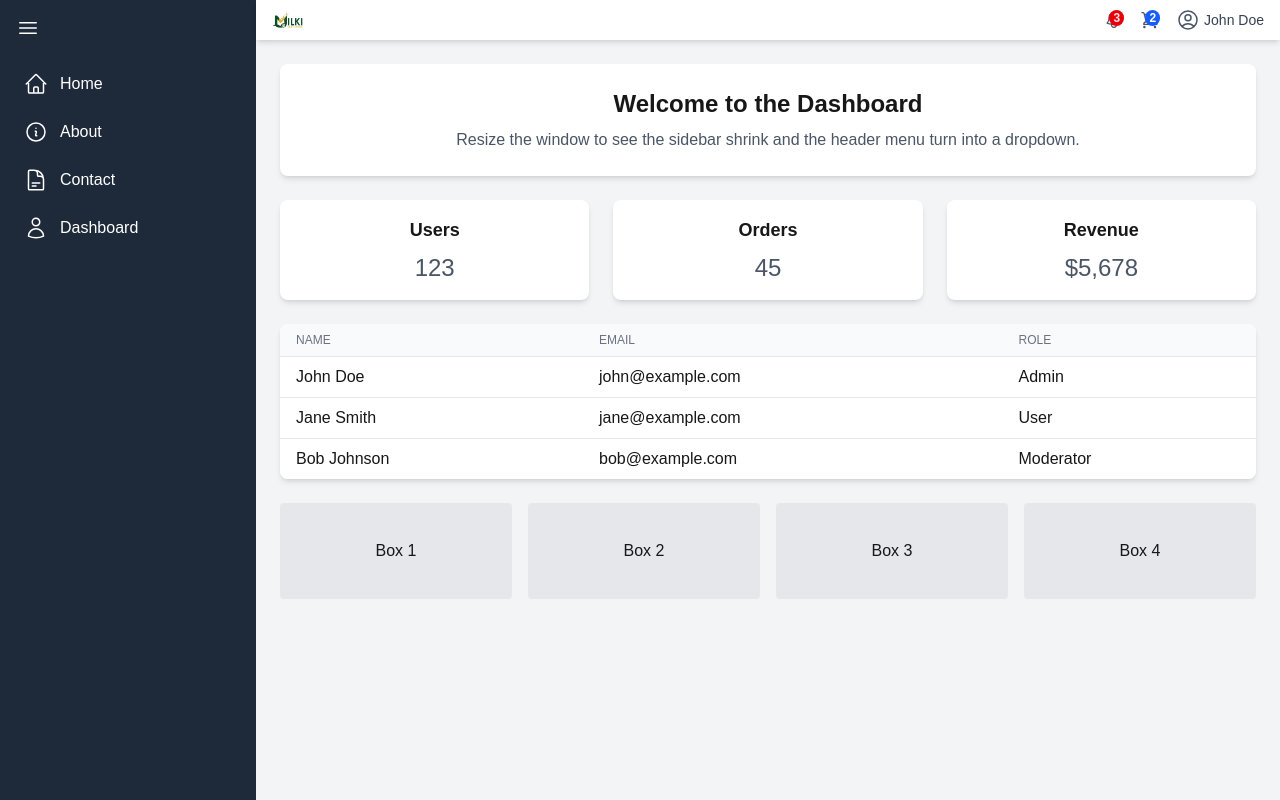
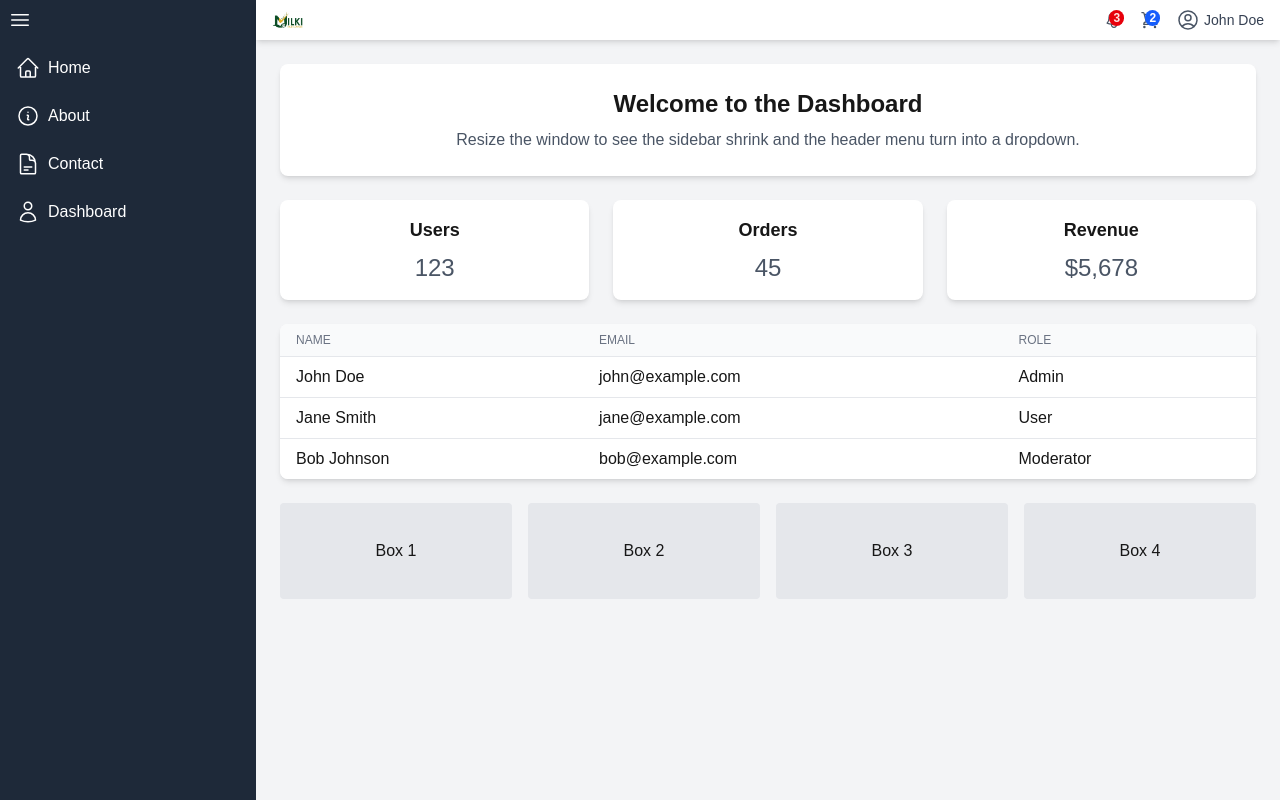
Before and after one commit to Yohannesabesheger/milkifc, a Next.js app: page / in a window 1280 px wide. Built offline with nearby package versions, Linux system fonts and the light colour scheme.

Commit message:
sidebR CORRECTED

```diff
--- a/src/components/Sidebar.tsx
+++ b/src/components/Sidebar.tsx
@@ -30,21 +30,27 @@ const Sidebar: React.FC = () => {
   // Auto-collapse for small screens
   useEffect(() => {
     if (windowWidth < 500) {
-      setCollapsed(true);
+      setCollapsed(true); // narrow sidebar for small screens
     } else {
-      setCollapsed(false);
+      setCollapsed(false); // full width for larger screens
     }
   }, [windowWidth]);
 
-  const sidebarWidth = collapsed ? "w-16" : "w-64";
+  const sidebarWidth = collapsed ? "4rem" : "16rem"; // 4rem = 64px, 16rem = 256px
 
   return (
+    <div className="flex min-h-screen">
+      {/* Sidebar */}
       <aside
-      className={`bg-gray-800 text-white min-h-screen p-4 transition-all duration-300 ${sidebarWidth}`}
-      style={{ overflowY: "hidden", overflowX: "auto" }}
+        className="bg-gray-800 text-white transition-all duration-300 flex-shrink-0"
+        style={{
+          width: sidebarWidth,
+          padding: "0.5rem",
+          boxSizing: "border-box",
+        }}
       >
         {/* Collapse button */}
-      <button className="mb-6" onClick={() => setCollapsed(!collapsed)}>
+        <button className="mb-4" onClick={() => setCollapsed(!collapsed)}>
           <Bars3Icon className="w-6 h-6" />
         </button>
 
@@ -55,17 +61,21 @@ const Sidebar: React.FC = () => {
               <Link
                 key={item.name}
                 href={item.href}
-              className="flex items-center space-x-3 p-2 hover:bg-gray-700 rounded"
+                className="flex items-center space-x-2 p-2 hover:bg-gray-700 rounded"
               >
                 {/* Icon always visible */}
                 <Icon className="w-6 h-6 flex-shrink-0" />
                 {/* Text visible only on >=500px */}
-              {windowWidth >= 500 && <span>{item.name}</span>}
+                {windowWidth >= 500 && !collapsed && <span>{item.name}</span>}
               </Link>
             );
           })}
         </nav>
       </aside>
+
+      {/* Main content */}
+
+    </div>
   );
 };
 
```
Lines whose indentation alone changed are shown as unchanged.
